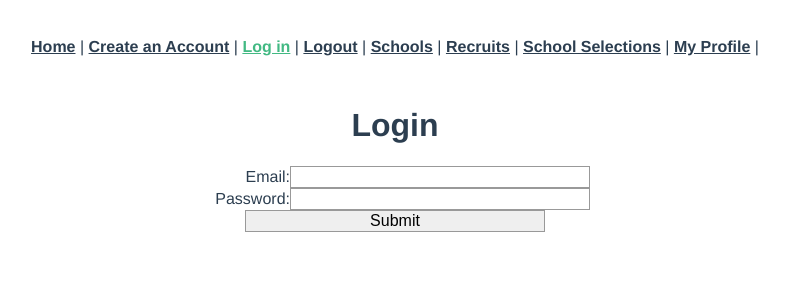
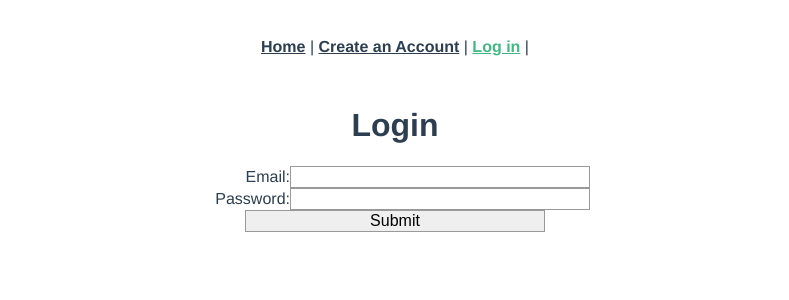
Before and after one commit to joesuffredini/myhockey_frontend, a Vue app: page /login in a window 1280 px wide. Shown: the top 300 px of the page, without its empty margins (245-1034 px from the left). Built offline with nearby package versions, Linux system fonts and the light colour scheme.

Commit message:
Updated Nav bar to show proper compoments when logged in or logged out

```diff
--- a/src/App.vue
+++ b/src/App.vue
@@ -3,20 +3,40 @@
     <div id="nav">
       <router-link to="/">Home</router-link>
       |
+      <span v-if="!userLoggedIn()">
         <router-link to="/signup">Create an Account</router-link>
         |
+      </span>
+
+      <span v-if="!userLoggedIn()">
         <router-link to="/login">Log in</router-link>
         |
+      </span>
+
+      <span v-if="userLoggedIn()">
+        <router-link to="/user/:id">My Profile</router-link>
+        |
+      </span>
+
+      <span v-if="userLoggedIn()">
+        <router-link to="/school">Schools</router-link>
+        |
+      </span>
+
+      <span v-if="userLoggedIn()">
+        <router-link to="/recruit">Recruits</router-link>
+        |
+      </span>
+
+      <span v-if="userLoggedIn()">
+        <router-link to="/schoolselection">School Selections</router-link>
+        |
+      </span>
+
+      <span v-if="userLoggedIn()">
         <router-link to="/logout">Logout</router-link>
         |
-      <router-link to="/school">Schools</router-link>
-      |
-      <router-link to="/recruit">Recruits</router-link>
-      |
-      <router-link to="/schoolselection">School Selections</router-link>
-      |
-      <router-link to="/user/:id">My Profile</router-link>
-      |
+      </span>
     </div>
     <router-view />
   </div>
@@ -44,3 +64,12 @@
   color: #42b983;
 }
 </style>
+<script>
+export default {
+  methods: {
+    userLoggedIn: function () {
+      return localStorage.getItem("jwt");
+    },
+  },
+};
+</script>
```
Also changed, not shown: src/views/SchoolShow.vue (+1 -9 lines). Lines whose indentation alone changed are shown as unchanged.
